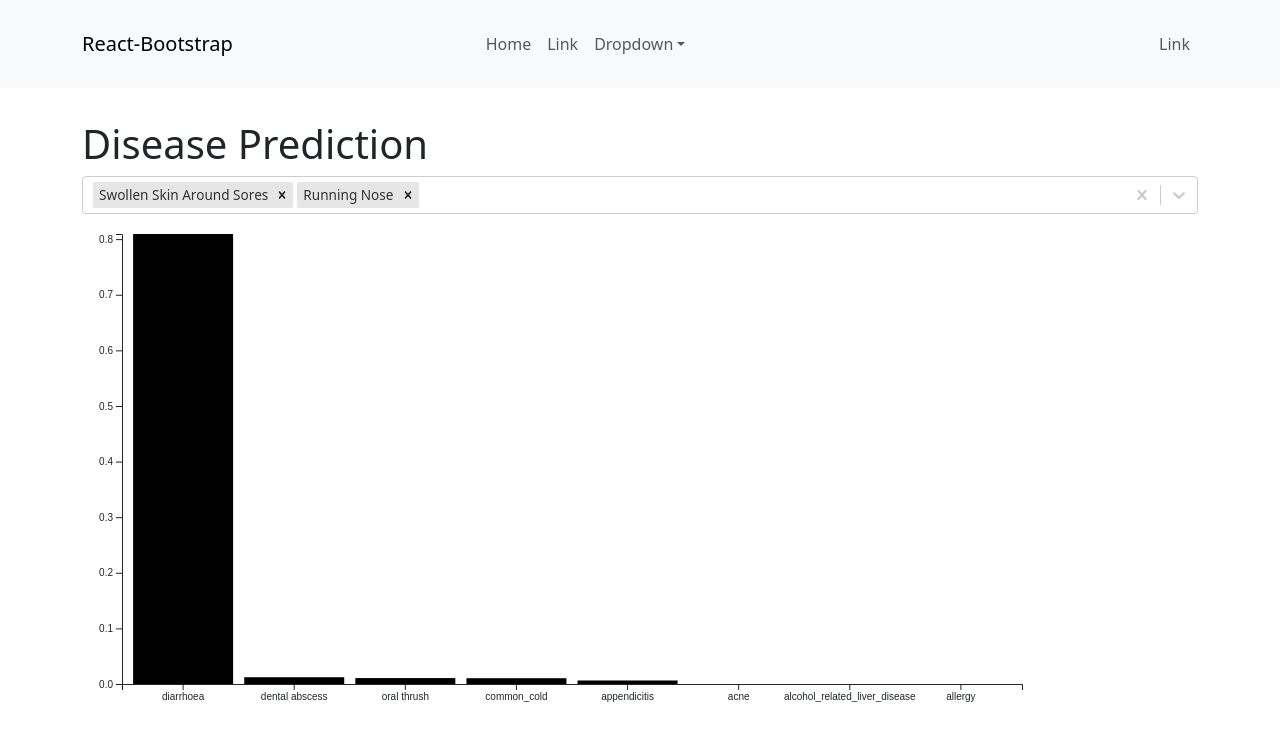
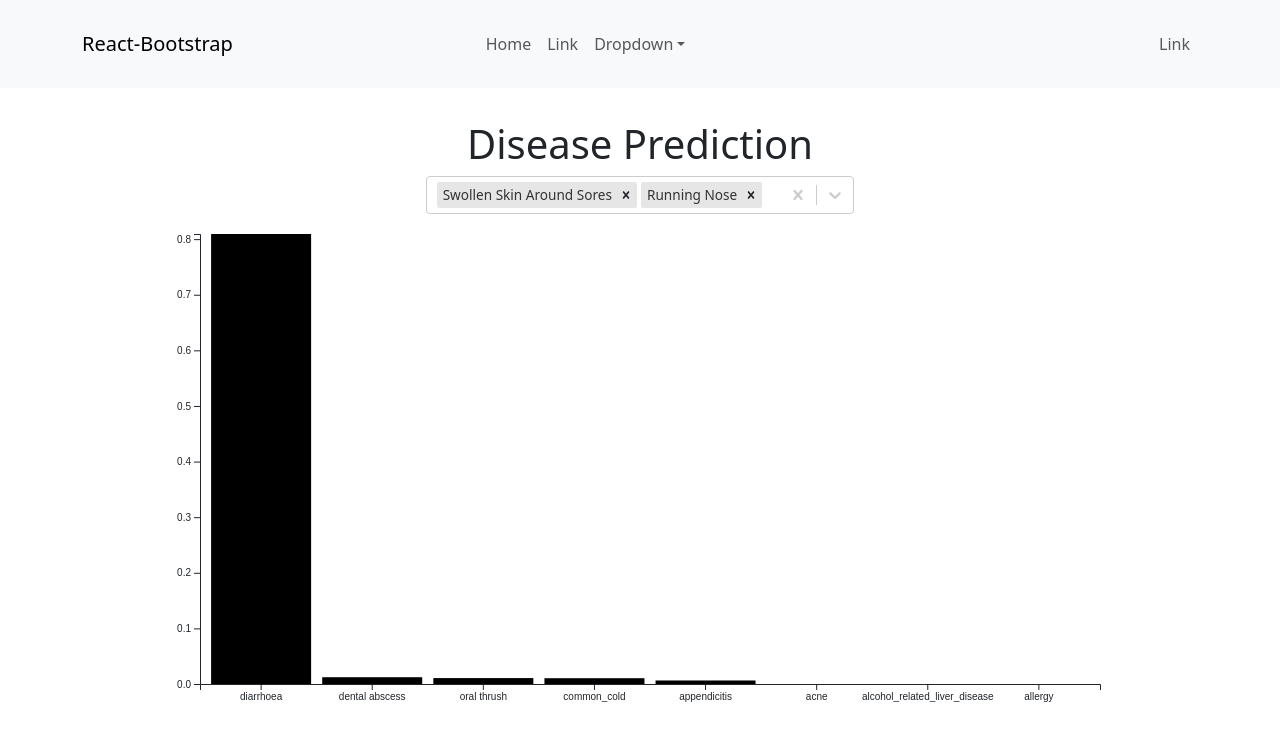
Before and after one commit to surajchavan19/ayurveda, a React (Create React App) app in the folder ayurveda/: page /disease in a window 1280 px wide. Shown: the top 732 px of the page. Built offline with nearby package versions, Linux system fonts and the light colour scheme.

Commit message:
updated disease

```diff
--- a/ayurveda/src/index.js
+++ b/ayurveda/src/index.js
@@ -6,9 +6,9 @@ import reportWebVitals from './reportWebVitals';
 
 const root = ReactDOM.createRoot(document.getElementById('root'));
 root.render(
-  <React.StrictMode>
+  // <React.StrictMode>
     <App />
-  </React.StrictMode>
+  // </React.StrictMode>
 );
 
 // If you want to start measuring performance in your app, pass a function
--- a/ayurveda/src/pages/Dis.jsx
+++ b/ayurveda/src/pages/Dis.jsx
@@ -28,7 +28,7 @@ function Dis() {
 
     return (
         <div>
-            <div className="mx-auto container py-8">
+            <div className="d-flex flex-column mx-auto container py-8 w-50 items-center">
                 <h1>Disease Prediction</h1>
                 <Select
                     closeMenuOnSelect={false}
@@ -39,7 +39,11 @@ function Dis() {
                     onChange={setHandle}
                 />
                 <div>{selectedOptions}</div>
+
+                <div className='flex justify-center w-1/2'>
+
                 <BarChart result={result}/>
+                </div>
             </div>
         </div>
     )
```
